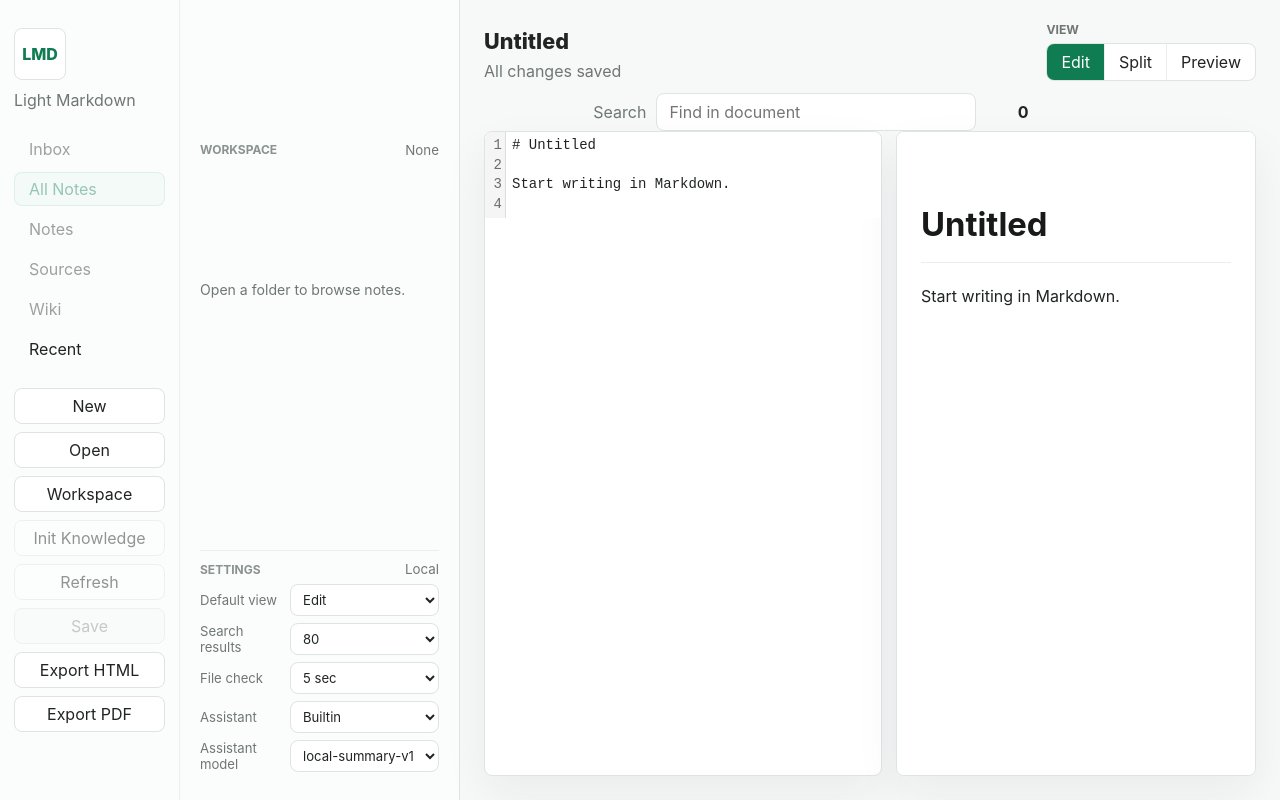
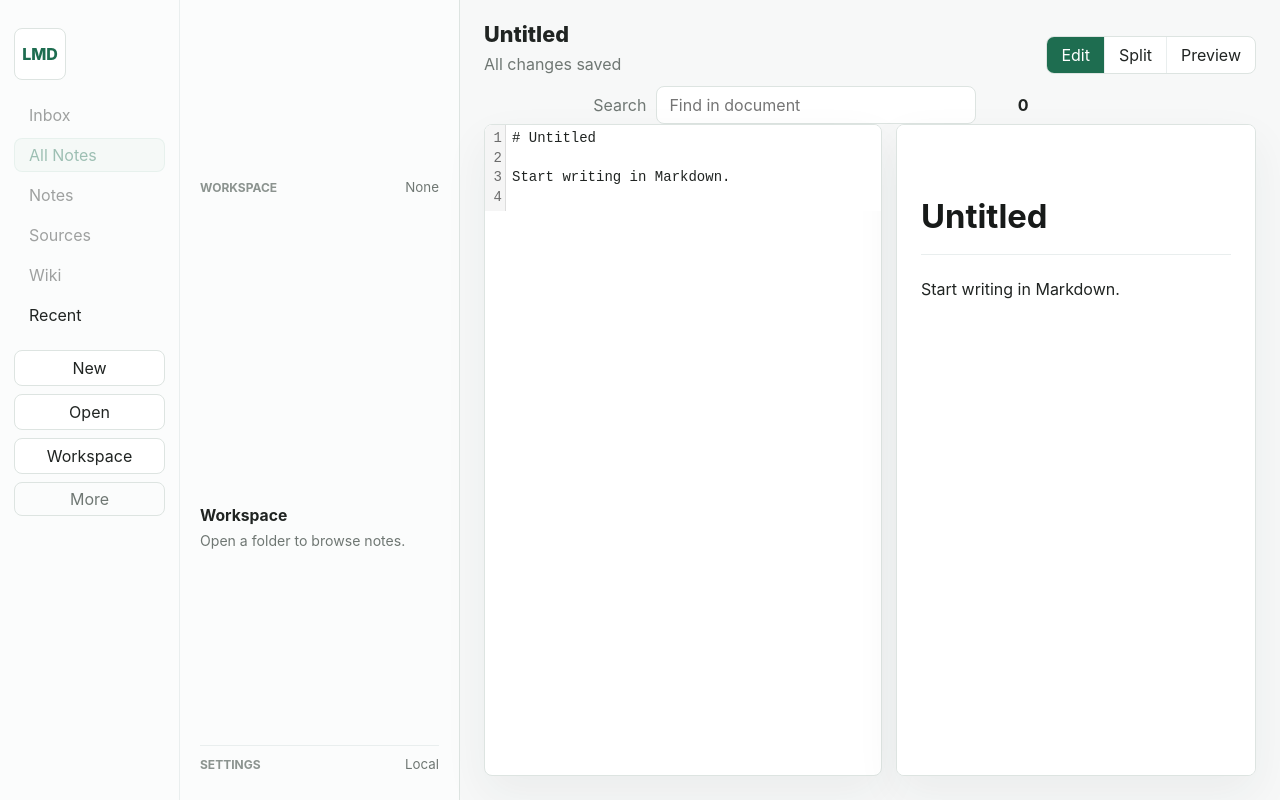
Before and after one commit to TaylorChen/lmd, a React (Vite) app: page / in a window 1280 px wide. Built offline with nearby package versions, Linux system fonts and the light colour scheme; what markdown-it-task-lists would draw is missing.

Commit message:
Simplify scheme A rails and controls

```diff
--- a/src/App.tsx
+++ b/src/App.tsx
@@ -744,8 +744,6 @@ export default function App() {
         recentFiles={recentFiles}
         path={path}
         isLarge={isLarge}
-        byteSize={byteSize}
-        lineCount={lineCount}
         visibleStartLine={visibleStartLine}
         visibleEndLine={visibleEndLine}
         settings={settings}
--- a/src/components/EditorToolbar.tsx
+++ b/src/components/EditorToolbar.tsx
@@ -72,7 +72,6 @@ export function EditorToolbar({
 
       <div className="toolbar-controls">
         <div className="toolbar-group">
-          <span className="toolbar-label">View</span>
           <div className="mode-switch" aria-label="Editor mode">
             {(["edit", "split", "preview"] as const).map((nextMode) => (
               <button
@@ -89,7 +88,6 @@ export function EditorToolbar({
 
         {canShowKnowledge && (
           <div className="toolbar-group">
-            <span className="toolbar-label">Inspector</span>
             <div className="mode-switch" aria-label="Inspector tab">
               <button
                 type="button"
--- a/src/components/LibraryRail.tsx
+++ b/src/components/LibraryRail.tsx
@@ -42,9 +42,8 @@ export function LibraryRail({
 }: LibraryRailProps) {
   return (
     <aside className="library-rail" aria-label="Library">
-      <div>
+      <div className="app-brand">
         <div className="app-mark">LMD</div>
-        <p className="sidebar-copy">Light Markdown</p>
       </div>
 
       <nav className="library-nav" aria-label="Library sections">
@@ -71,19 +70,28 @@ export function LibraryRail({
         <button type="button" onClick={onOpenWorkspace} disabled={busy}>
           Workspace
         </button>
+        {isDirty && (
+          <button type="button" className="primary-action" onClick={onSave} disabled={busy}>
+            Save
+          </button>
+        )}
+        <details className="sidebar-more">
+          <summary>More</summary>
+          <div className="sidebar-more-actions">
+            {workspace && (
+              <>
                 <button
                   type="button"
                   onClick={onInitializeKnowledgeWorkspace}
-          disabled={busy || !workspace || workspace.knowledge.isInitialized}
+                  disabled={busy || workspace.knowledge.isInitialized}
                 >
                   Init Knowledge
                 </button>
-        <button type="button" onClick={onRefreshWorkspace} disabled={busy || !workspace}>
+                <button type="button" onClick={onRefreshWorkspace} disabled={busy}>
                   Refresh
                 </button>
-        <button type="button" className="primary-action" onClick={onSave} disabled={busy || !isDirty}>
-          Save
-        </button>
+              </>
+            )}
             <button type="button" onClick={onExportHtml} disabled={busy}>
               Export HTML
             </button>
@@ -91,6 +99,8 @@ export function LibraryRail({
               Export PDF
             </button>
           </div>
+        </details>
+      </div>
     </aside>
   );
 }
--- a/src/components/WorkspaceListPanel.tsx
+++ b/src/components/WorkspaceListPanel.tsx
@@ -1,4 +1,4 @@
-import { fileName, formatBytes } from "../lib/format";
+import { fileName } from "../lib/format";
 import type {
   AppSettings,
   AssistantCatalog,
@@ -21,8 +21,6 @@ type WorkspaceListPanelProps = {
   recentFiles: RecentFile[];
   path: string | null;
   isLarge: boolean;
-  byteSize: number;
-  lineCount: number;
   visibleStartLine: number;
   visibleEndLine: number;
   settings: AppSettings;
@@ -54,8 +52,6 @@ export function WorkspaceListPanel({
   recentFiles,
   path,
   isLarge,
-  byteSize,
-  lineCount,
   visibleStartLine,
   visibleEndLine,
   settings,
@@ -82,8 +78,7 @@ export function WorkspaceListPanel({
     wiki: "Wiki",
     recent: "Recent",
   }[librarySection];
-  const showRecentPanel = recentFiles.length > 0;
-  const showDocumentMeta = Boolean(path || workspace);
+  const showRecentPanel = !workspace && recentFiles.length > 0;
 
   return (
     <aside className="workspace-list-panel" aria-label="Workspace notes">
@@ -124,7 +119,6 @@ export function WorkspaceListPanel({
           <>
             <div className="workspace-summary">
               <strong title={workspace.rootPath}>{fileName(workspace.rootPath)}</strong>
-              <small title={workspace.rootPath}>{workspace.rootPath}</small>
               <span className={`workspace-mode ${workspace.knowledge.isInitialized ? "ready" : "pending"}`}>
                 {workspace.knowledge.isInitialized ? "Knowledge workspace ready" : "Standard workspace"}
               </span>
@@ -186,7 +180,6 @@ export function WorkspaceListPanel({
                     <span>{fileName(file.relativePath)}</span>
                     <small className="file-kind">{sourceKindForPath(file.relativePath)}</small>
                     <em>{file.relativePath}</em>
-                    <small className="file-meta">{formatBytes(file.byteSize)}</small>
                   </button>
                 ))
               ) : (
@@ -195,7 +188,10 @@ export function WorkspaceListPanel({
             </div>
           </>
         ) : (
+          <div className="workspace-empty-state">
+            <strong>Workspace</strong>
             <p className="empty-workspace">Open a folder to browse notes.</p>
+          </div>
         )}
       </div>
 
@@ -222,12 +218,13 @@ export function WorkspaceListPanel({
         </div>
       )}
 
-      <div className="settings-panel">
-        <div className="workspace-header">
+      <details className="settings-panel">
+        <summary className="settings-summary">
           <span className="label">Settings</span>
           <small>Local</small>
-        </div>
+        </summary>
 
+        <div className="settings-content">
           <label>
             <span>Default view</span>
             <select
@@ -308,16 +305,7 @@ export function WorkspaceListPanel({
             </select>
           </label>
         </div>
-
-      {showDocumentMeta && (
-        <div className="document-card">
-          <div className="workspace-header">
-            <span className="label">Document</span>
-          </div>
-          <strong>{fileName(path)}</strong>
-          <small title={path ?? undefined}>{path ? "Saved locally" : "Not saved yet"}</small>
-        </div>
-      )}
+      </details>
 
       {isLarge && (
         <div className="large-file-card">
@@ -328,19 +316,6 @@ export function WorkspaceListPanel({
           </small>
         </div>
       )}
-
-      {showDocumentMeta && (
-        <div className="stats-grid">
-          <div>
-            <span>{formatBytes(byteSize)}</span>
-            <small>Size</small>
-          </div>
-          <div>
-            <span>{lineCount.toLocaleString()}</span>
-            <small>Lines</small>
-          </div>
-        </div>
-      )}
     </aside>
   );
 }
--- a/src/styles.css
+++ b/src/styles.css
@@ -15,9 +15,9 @@
   --panel: #ffffff;
   --panel-muted: #f8faf9;
   --surface: #f7f8f8;
-  --accent: #179b67;
-  --accent-strong: #0f7c52;
-  --accent-soft: #e9f8f1;
+  --accent: #24835f;
+  --accent-strong: #1e6d50;
+  --accent-soft: #eef6f2;
   --warning: #9a6a16;
   --warning-soft: #fff8e8;
   --danger: #9f2337;
@@ -74,7 +74,7 @@ button:disabled {
 .workspace-list-panel {
   display: flex;
   flex-direction: column;
-  gap: 22px;
+  gap: 18px;
   min-width: 0;
   min-height: 0;
   background: #fbfcfc;
@@ -89,6 +89,11 @@ button:disabled {
 .library-rail {
   padding: 28px 14px;
   border-right: 1px solid var(--soft-line);
+}
+
+.app-brand {
+  display: flex;
+  align-items: center;
 }
 
 .library-nav {
@@ -106,7 +111,7 @@ button:disabled {
 }
 
 .library-nav button.active {
-  border-color: rgba(23, 155, 103, 0.24);
+  border-color: rgba(36, 131, 95, 0.16);
   background: var(--accent-soft);
   color: var(--accent-strong);
 }
@@ -129,11 +134,6 @@ button:disabled {
   letter-spacing: 0;
 }
 
-.sidebar-copy {
-  margin: 10px 0 0;
-  color: var(--muted);
-}
-
 .sidebar-actions {
   display: grid;
   grid-template-columns: 1fr;
@@ -150,6 +150,37 @@ button:disabled {
   border-color: var(--line);
   background: var(--panel-muted);
   color: var(--faint);
+}
+
+.sidebar-more {
+  display: grid;
+  gap: 8px;
+}
+
+.sidebar-more summary {
+  display: flex;
+  align-items: center;
+  justify-content: center;
+  height: 34px;
+  border: 1px solid var(--line);
+  border-radius: 8px;
+  color: var(--muted);
+  cursor: pointer;
+  list-style: none;
+  background: transparent;
+}
+
+.sidebar-more summary::-webkit-details-marker {
+  display: none;
+}
+
+.sidebar-more[open] summary {
+  background: var(--panel-muted);
+}
+
+.sidebar-more-actions {
+  display: grid;
+  gap: 8px;
 }
 
 .document-card {
@@ -220,7 +251,7 @@ button:disabled {
 
 .workspace-mode.ready {
   color: var(--accent-strong);
-  border-color: rgba(23, 155, 103, 0.2);
+  border-color: rgba(36, 131, 95, 0.14);
   background: var(--accent-soft);
 }
 
@@ -233,6 +264,21 @@ button:disabled {
 .workspace-header small,
 .empty-workspace {
   color: var(--muted);
+}
+
+.workspace-empty-state {
+  display: grid;
+  align-content: center;
+  justify-items: start;
+  gap: 6px;
+  flex: 1;
+  min-height: 0;
+  padding-bottom: 24px;
+}
+
+.workspace-empty-state strong {
+  font-size: 0.98rem;
+  font-weight: 700;
 }
 
 .workspace-search {
@@ -292,7 +338,7 @@ button:disabled {
 }
 
 .file-item.active {
-  border-color: rgba(23, 155, 103, 0.46);
+  border-color: rgba(36, 131, 95, 0.24);
   background: var(--accent-soft);
 }
 
@@ -324,13 +370,7 @@ button:disabled {
   text-transform: lowercase;
 }
 
-.file-meta {
-  color: var(--muted);
-  font-size: 0.74rem;
-  text-align: right;
-}
-
-.file-item small:not(.file-kind):not(.file-meta) {
+.file-item small:not(.file-kind) {
   color: var(--muted);
   font-size: 0.76rem;
 }
@@ -369,20 +409,52 @@ button:disabled {
 }
 
 .recent-item.active {
-  border-color: rgba(23, 155, 103, 0.46);
+  border-color: rgba(36, 131, 95, 0.24);
   background: var(--accent-soft);
   color: var(--text);
 }
 
 .settings-panel {
   display: grid;
-  gap: 7px;
+  margin-top: auto;
   min-width: 0;
   padding-top: 10px;
   border-top: 1px solid var(--soft-line);
 }
 
-.settings-panel label {
+.settings-summary {
+  display: flex;
+  align-items: center;
+  justify-content: space-between;
+  gap: 10px;
+  height: auto;
+  padding: 0;
+  border: 0;
+  background: transparent;
+  cursor: pointer;
+  color: var(--muted);
+}
+
+.settings-summary::-webkit-details-marker {
+  display: none;
+}
+
+.settings-summary:hover {
+  border: 0;
+  background: transparent;
+}
+
+.settings-panel[open] .settings-summary {
+  color: var(--text);
+}
+
+.settings-content {
+  display: grid;
+  gap: 7px;
+  padding-top: 10px;
+}
+
+.settings-content label {
   display: grid;
   grid-template-columns: minmax(0, 82px) minmax(124px, 1fr);
   align-items: center;
@@ -391,7 +463,7 @@ button:disabled {
   font-size: 0.82rem;
 }
 
-.settings-panel select {
+.settings-content select {
   width: 100%;
   height: 32px;
   min-width: 0;
@@ -403,9 +475,9 @@ button:disabled {
   padding: 0 8px;
 }
 
-.settings-panel select:focus {
+.settings-content select:focus {
   border-color: var(--accent);
-  box-shadow: 0 0 0 3px rgba(23, 155, 103, 0.14);
+  box-shadow: 0 0 0 3px rgba(36, 131, 95, 0.12);
 }
 
 .label {
@@ -414,29 +486,6 @@ button:disabled {
   font-weight: 700;
   letter-spacing: 0;
   text-transform: uppercase;
-}
-
-.document-card {
-  display: grid;
-  gap: 6px;
-  padding-top: 10px;
-  border-top: 1px solid var(--soft-line);
-  min-width: 0;
-}
-
-.document-card strong {
-  overflow: hidden;
-  text-overflow: ellipsis;
-  white-space: nowrap;
-  font-size: 0.98rem;
-}
-
-.document-card small {
-  display: block;
-  overflow: hidden;
-  color: var(--muted);
-  text-overflow: ellipsis;
-  white-space: nowrap;
 }
 
 .large-file-card {
@@ -453,36 +502,6 @@ button:disabled {
 }
 
 .large-file-card small {
-  color: var(--muted);
-}
-
-.stats-grid {
-  display: grid;
-  grid-template-columns: 1fr 1fr;
-  gap: 8px;
-  margin-top: auto;
-  padding-top: 10px;
-  border-top: 1px solid var(--soft-line);
-}
-
-.stats-grid div {
-  display: grid;
-  gap: 4px;
-  min-width: 0;
-  padding: 10px;
-  border: 1px solid var(--line);
-  border-radius: 8px;
-  background: var(--panel-muted);
-}
-
-.stats-grid span {
-  overflow: hidden;
-  font-weight: 700;
-  text-overflow: ellipsis;
-  white-space: nowrap;
-}
-
-.stats-grid small {
   color: var(--muted);
 }
 
@@ -534,22 +553,17 @@ button:disabled {
   flex-wrap: wrap;
   align-items: flex-end;
   justify-content: flex-end;
-  gap: 12px;
+  gap: 10px;
   min-width: 0;
 }
 
 .toolbar-group {
-  display: grid;
-  gap: 6px;
-  justify-items: start;
+  display: flex;
 }
 
-.toolbar-label {
-  color: var(--muted);
-  font-size: 0.76rem;
-  font-weight: 650;
-  letter-spacing: 0;
-  text-transform: uppercase;
+.toolbar-group + .toolbar-group {
+  padding-left: 10px;
+  border-left: 1px solid var(--soft-line);
 }
 
 .range-controls {
@@ -609,7 +623,7 @@ button:disabled {
 
 .search-box input:focus {
   border-color: var(--accent);
-  box-shadow: 0 0 0 3px rgba(23, 155, 103, 0.14);
+  box-shadow: 0 0 0 3px rgba(36, 131, 95, 0.12);
 }
 
 .search-box strong {
@@ -753,21 +767,21 @@ button:disabled {
 
 .knowledge-stats {
   display: grid;
-  grid-template-columns: repeat(4, minmax(0, 1fr));
+  grid-template-columns: repeat(2, minmax(0, 1fr));
   gap: 8px;
 }
 
 .knowledge-stat {
   display: grid;
   gap: 2px;
-  padding: 10px 12px;
-  border: 1px solid var(--line);
+  padding: 8px 10px;
+  border: 1px solid var(--soft-line);
   border-radius: 8px;
   background: var(--panel-muted);
 }
 
 .knowledge-stat strong {
-  font-size: 1rem;
+  font-size: 0.92rem;
   line-height: 1.1;
 }
 
@@ -859,7 +873,7 @@ button:disabled {
   align-items: center;
   height: 26px;
   padding: 0 9px;
-  border: 1px solid rgba(23, 155, 103, 0.2);
+  border: 1px solid rgba(36, 131, 95, 0.14);
   border-radius: 8px;
   background: var(--accent-soft);
   color: var(--accent-strong);
```
Also changed, not shown: src/components/KnowledgePanel.tsx (+4 -4 lines), 1 other file (tests, documents, lock files or other folders). Lines whose indentation alone changed are shown as unchanged.
